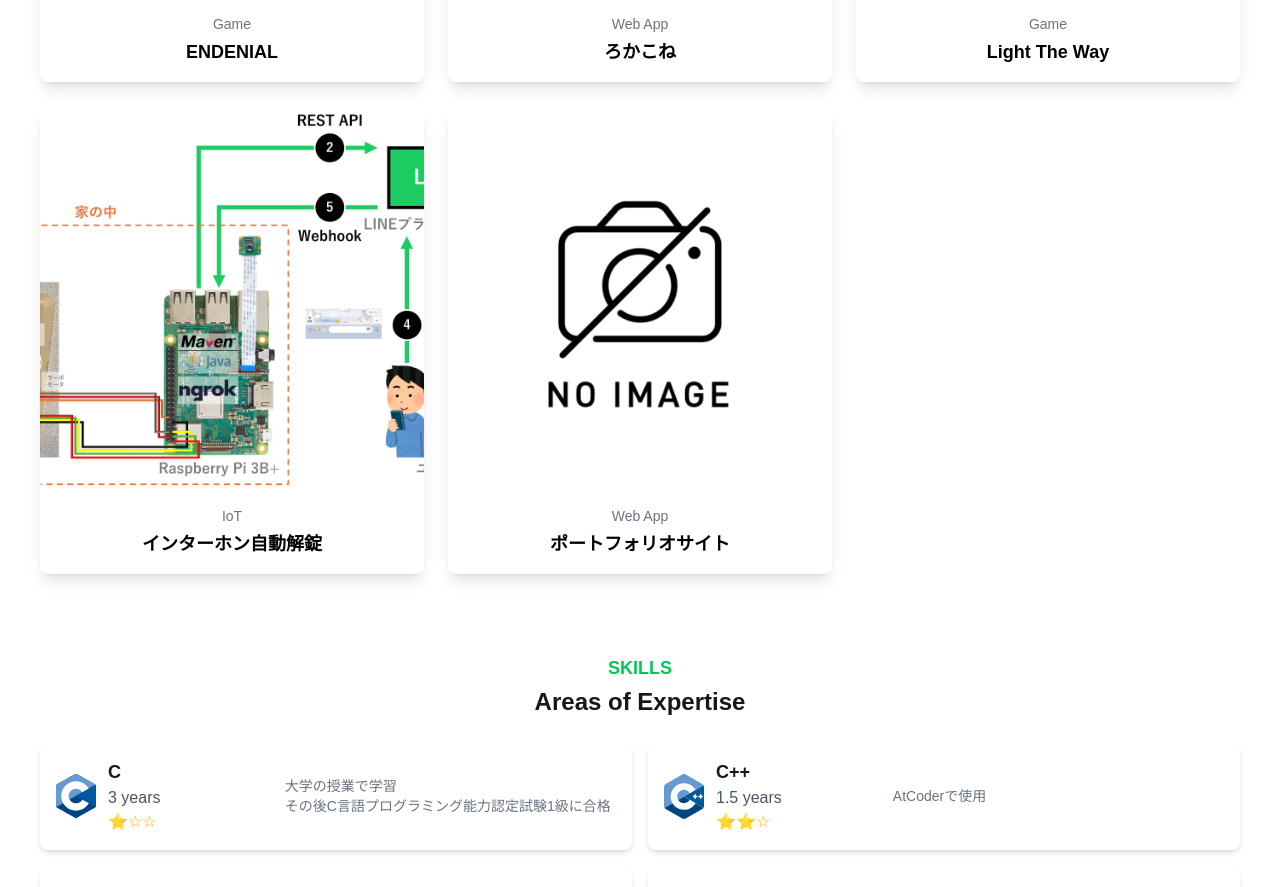
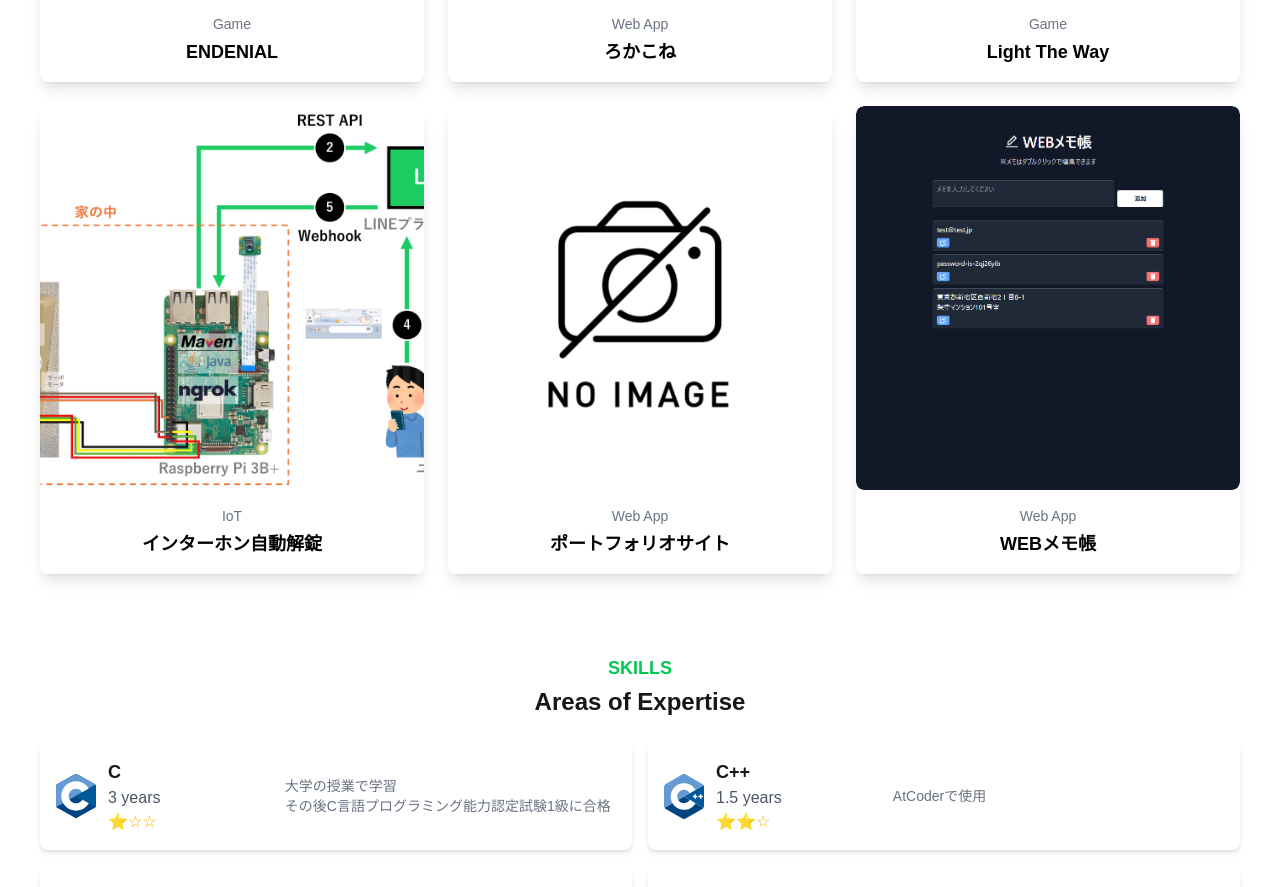
Before and after one commit to spheal363/sd-portfolio, a Next.js app: page / in a window 1280 px wide. Shown: the part 1414-2301 px from the top of the page. Built offline with nearby package versions, Linux system fonts and the light colour scheme.

Commit message:
fix: 各ポートフォリオのmdを容易

```diff
--- a/app/projects/[slug]/page.tsx
+++ b/app/projects/[slug]/page.tsx
@@ -11,6 +11,7 @@
   "light-the-way": { title: "Light The Way", genre: "Game", image: "/images/project3.png" },
   "intercom-unlock": { title: "インターホン自動解錠", genre: "IoT", image: "/images/project4.png" },
   "portfolio-site": { title: "ポートフォリオサイト", genre: "Web App", image: "/images/project5.png" },
+  "web-memo": { title: "WEBメモ帳", genre: "Web App", image: "/images/project6.png" }
 };
 
 export default async function ProjectDetail(props: { params: Promise<{ slug: string }> }) {
--- a/app/projects/markdown/endenial.md
+++ b/app/projects/markdown/endenial.md
@@ -1,12 +1 @@
-# ENDENIAL
-
-**ジャンル：** 探索型ホラーゲーム
-
-終末世界を旅する探索型ホラーゲーム。
-プレイヤーは記憶を失った主人公となり、謎に満ちた世界を進みます。
-
-## 主な特徴
-
-- Unity製 2D探索アドベンチャー
-- シームレスなマップ遷移
-- 複数エンディング
+https://unityroom.com/games/endenial
--- /dev/null
+++ b/app/projects/markdown/intercom-unlock.md
@@ -0,0 +1 @@
+https://github.com/spheal363/auto_intercom_unlock
--- /dev/null
+++ b/app/projects/markdown/light-the-way.md
@@ -0,0 +1 @@
+https://unityroom.com/games/lighttheway#google_vignette
--- /dev/null
+++ b/app/projects/markdown/locaconne.md
@@ -0,0 +1 @@
+https://www.locaconne.net/timeline
--- /dev/null
+++ b/app/projects/markdown/web-memo.md
@@ -0,0 +1 @@
+https://spheal363.github.io/web-memo/
--- a/components/Works.tsx
+++ b/components/Works.tsx
@@ -40,6 +40,13 @@
       title: "ポートフォリオサイト",
       link: "/projects/portfolio-site",
       description: "このサイトです。"
+    },
+    {
+      image: "/images/project6.png",
+      genre: "Web App",
+      title: "WEBメモ帳",
+      link: "/projects/web-memo",
+      description: "Reactを理解するために一日で制作"
     }
   ];
 
--- a/public/projects/markdown/endenial.md
+++ /dev/null
@@ -1,12 +0,0 @@
-# ENDENIAL
-
-**ジャンル：** 探索型ホラーゲーム
-
-終末世界を旅する探索型ホラーゲーム。
-プレイヤーは記憶を失った主人公となり、謎に満ちた世界を進みます。
-
-## 主な特徴
-
-- Unity製 2D探索アドベンチャー
-- シームレスなマップ遷移
-- 複数エンディング
```
Also changed, not shown: app/projects/markdown/portfolio-site.md (added), public/images/project6.png (added).
